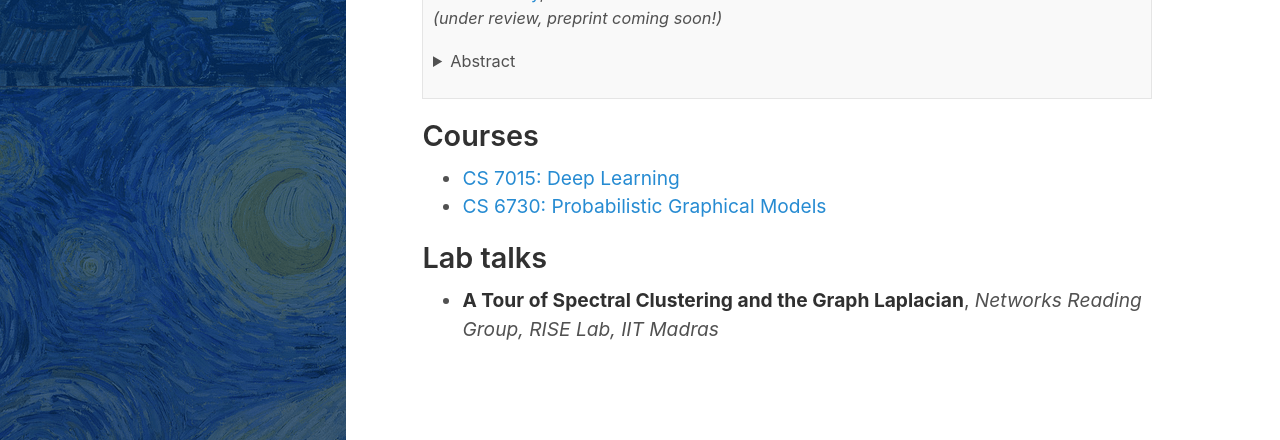
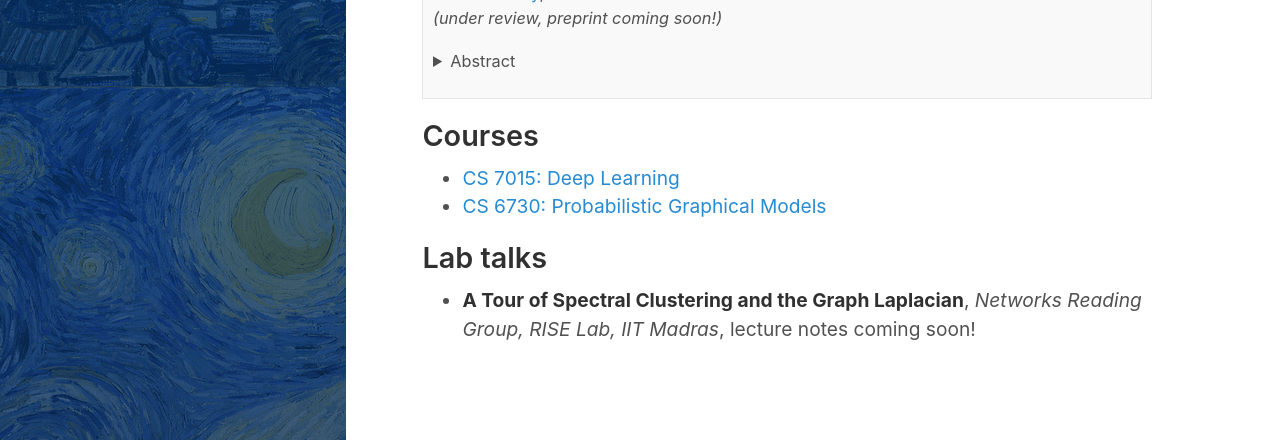
Before and after one commit to sankaranv/sankaranv.github.io, a Jekyll site: the page built from index.md, in a window 1280 px wide, cut to the strip 681-1121 px from the top of the page. Built offline with Jekyll 4.4.1, drawn with Linux system fonts in a browser that asks for light colours; the list of posts is cut into pages by our own code.

Commit message:
Update index.md

```diff
--- a/index.md
+++ b/index.md
@@ -44,4 +44,4 @@ Prior to this, I graduated with a B.E in Electrical and Electronics Engineering
 
 ## Lab talks
 
-- **A Tour of Spectral Clustering and the Graph Laplacian**, *Networks Reading Group, RISE Lab, IIT Madras*
+- **A Tour of Spectral Clustering and the Graph Laplacian**, *Networks Reading Group, RISE Lab, IIT Madras*, lecture notes coming soon!
```
